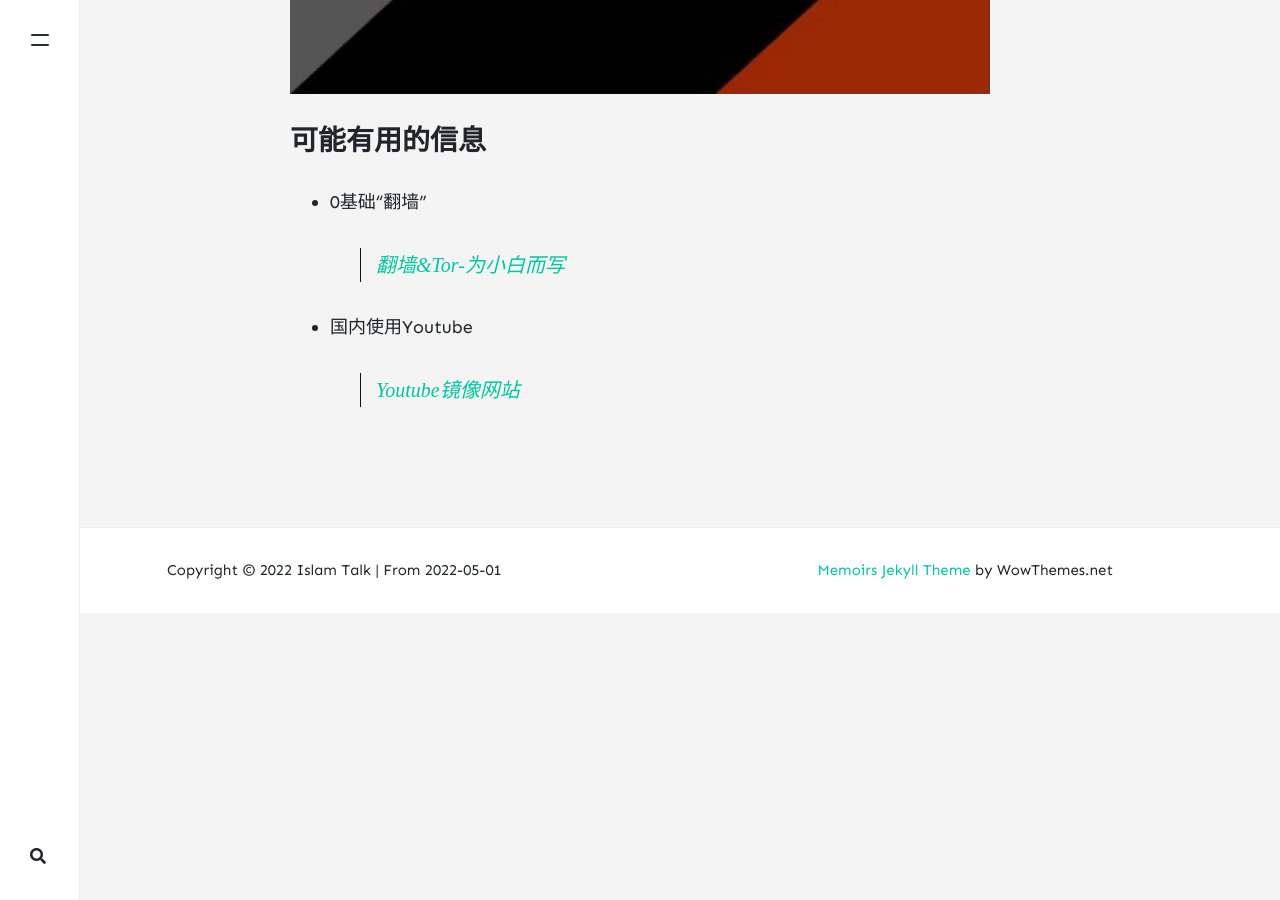
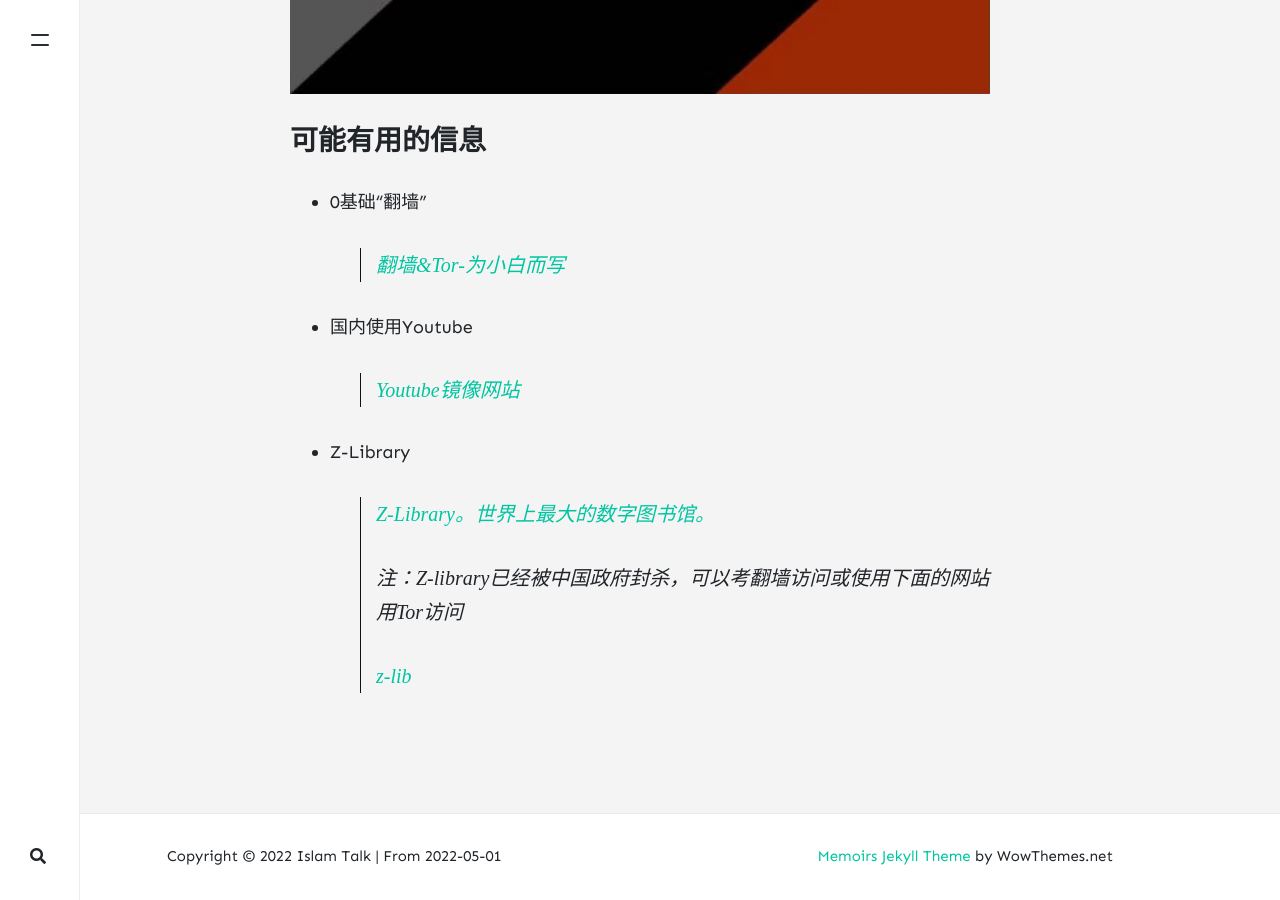
Before and after one commit to IslamTalk/IslamTalk.github.io, a Jekyll site: the page built from _pages/about.md, in a window 1280 px wide and 900 px high, scrolled down 2830 px. Built offline with Jekyll 4.4.1, drawn with Linux system fonts in a browser that asks for light colours; nearby versions of some CDN libraries; comment, search, counter and statistics services are not loaded; before the commit the page ends 3443 px from its top, so only the background shows below that.

Commit message:
Update about.md

```diff
--- a/_pages/about.md
+++ b/_pages/about.md
@@ -68,3 +68,11 @@ toc: true
 - 国内使用Youtube
 
   > [Youtube镜像网站](https://megamu.icu/2022/03/y2bmirro/)
+
+- Z-Library
+
+  > [Z-Library。世界上最大的数字图书馆。](https://zh.z-lib.org/)
+  >
+  > 注：Z-library已经被中国政府封杀，可以考翻墙访问或使用下面的网站用Tor访问
+  >
+  > [z-lib](http://loginzlib2vrak5zzpcocc3ouizykn6k5qecgj2tzlnab5wcbqhembyd.onion/)
```
